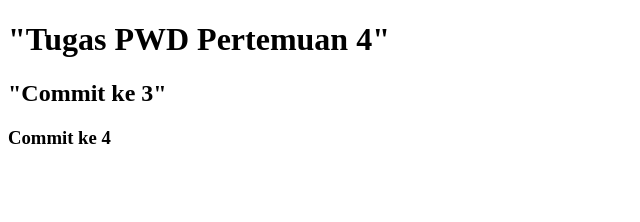
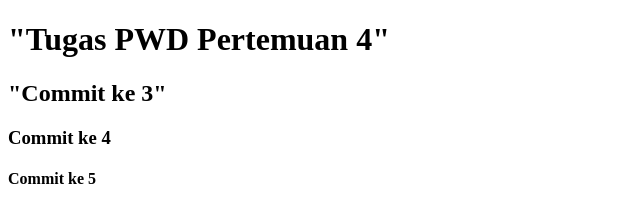
Before and after one commit to wildanmohamed/Praktikum-PWD3-P4, a plain HTML site: page index.html in a window 1280 px wide. Shown: the whole page, without its empty margins (0-640 px from the left). Drawn offline with Linux system fonts and the light colour scheme.

Commit message:
Commit 5

```diff
--- a/index.html
+++ b/index.html
@@ -9,5 +9,6 @@
     <h1>"Tugas PWD Pertemuan 4"</h1>
     <h2>"Commit ke 3"</h2>
     <h3>Commit ke 4</h3>
+    <h4>Commit ke 5</h4>
   </body>
 </html>
```
